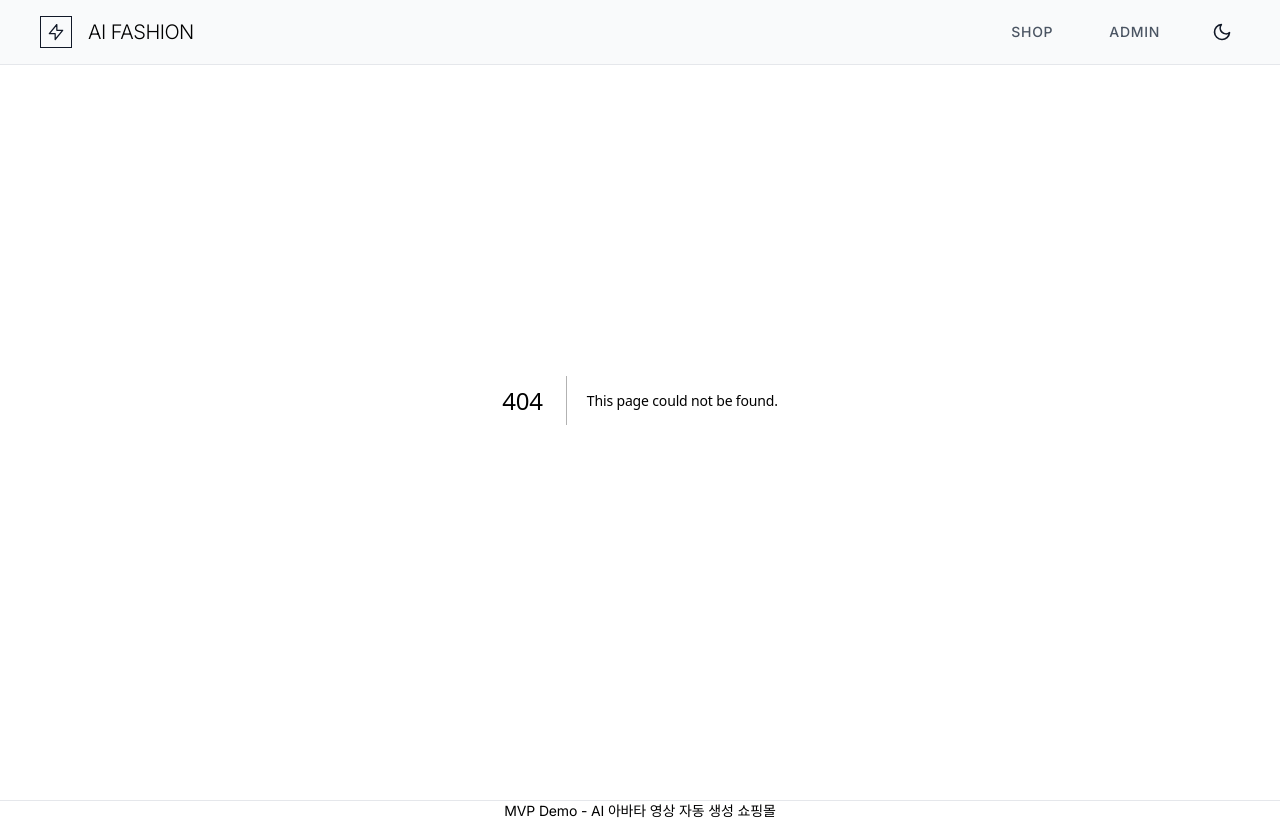
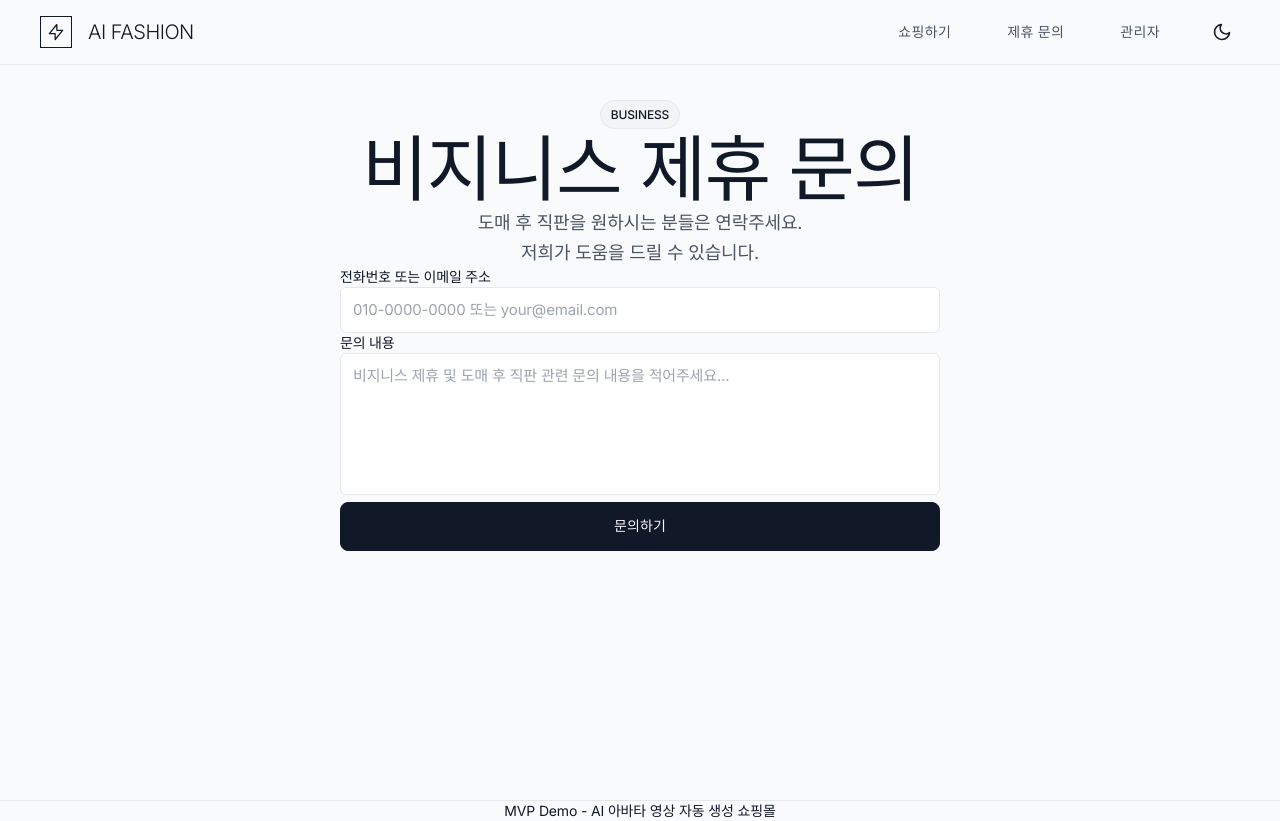
Before and after one commit to cjsdudwls1/ai-fashion-shop, a Next.js app: page /partnership in a window 1280 px wide. Before the commit this address had no page. Built offline with nearby package versions, Linux system fonts and the light colour scheme.

Commit message:
feat: 비즈니스 제휴 문의 기능 추가 및 네비게이션 업데이트

```diff
--- a/package.json
+++ b/package.json
@@ -12,6 +12,7 @@
     "node": ">=18.17.0"
   },
   "dependencies": {
+    "@formspree/react": "^3.0.0",
     "@supabase/supabase-js": "^2.95.3",
     "jsonwebtoken": "^9.0.3",
     "next": "16.1.6",
--- /dev/null
+++ b/src/app/partnership/page.tsx
@@ -0,0 +1,24 @@
+import { ContactForm } from '@/components/ContactForm';
+
+export default function PartnershipPage() {
+    return (
+        <div className="section-padding min-h-screen">
+            <div className="container-main max-w-2xl mx-auto">
+                <div className="text-center mb-12 animate-fade-in">
+                    <span className="badge badge-primary mb-4">BUSINESS</span>
+                    <h1 className="text-hero mb-6">
+                        <span className="text-gradient">비지니스 제휴</span> 문의
+                    </h1>
+                    <p className="text-lg text-[var(--text-secondary)] leading-relaxed">
+                        도매 후 직판을 원하시는 분들은 연락주세요.<br />
+                        저희가 도움을 드릴 수 있습니다.
+                    </p>
+                </div>
+
+                <div className="form-container animate-fade-in" style={{ animationDelay: '0.1s' }}>
+                    <ContactForm />
+                </div>
+            </div>
+        </div>
+    );
+}
--- /dev/null
+++ b/src/components/ContactForm.tsx
@@ -0,0 +1,77 @@
+'use client';
+
+import React from 'react';
+import { useForm, ValidationError } from '@formspree/react';
+
+export function ContactForm() {
+    const [state, handleSubmit] = useForm("xojndnaz");
+
+    if (state.succeeded) {
+        return (
+            <div className="glass-card p-8 text-center animate-fade-in">
+                <h3 className="text-xl font-medium mb-2">문의해주셔서 감사합니다!</h3>
+                <p className="text-[var(--text-secondary)]">
+                    메시지가 성공적으로 전송되었습니다. 검토 후 빠른 시일 내에 답변 드리겠습니다.
+                </p>
+            </div>
+        );
+    }
+
+    return (
+        <form onSubmit={handleSubmit} className="space-y-6 animate-fade-in">
+            <div>
+                <label htmlFor="contact" className="block text-sm font-medium mb-2 text-[var(--text-primary)]">
+                    전화번호 또는 이메일 주소
+                </label>
+                <input
+                    id="contact"
+                    type="text"
+                    name="contact"
+                    className="input-field w-full"
+                    placeholder="010-0000-0000 또는 your@email.com"
+                    required
+                />
+                <ValidationError
+                    prefix="Contact"
+                    field="contact"
+                    errors={state.errors}
+                    className="text-red-500 text-sm mt-1"
+                />
+            </div>
+
+            <div>
+                <label htmlFor="message" className="block text-sm font-medium mb-2 text-[var(--text-primary)]">
+                    문의 내용
+                </label>
+                <textarea
+                    id="message"
+                    name="message"
+                    rows={5}
+                    className="input-field w-full resize-none"
+                    placeholder="비지니스 제휴 및 도매 후 직판 관련 문의 내용을 적어주세요..."
+                    required
+                />
+                <ValidationError
+                    prefix="Message"
+                    field="message"
+                    errors={state.errors}
+                    className="text-red-500 text-sm mt-1"
+                />
+            </div>
+
+            <button
+                type="submit"
+                disabled={state.submitting}
+                className="btn-primary w-full disabled:opacity-50 disabled:cursor-not-allowed"
+            >
+                {state.submitting ? '전송 중...' : '문의하기'}
+            </button>
+
+            {state.errors && (
+                <div className="text-red-500 text-sm text-center mt-2">
+                    메시지 전송 중 오류가 발생했습니다. 다시 시도해 주세요.
+                </div>
+            )}
+        </form>
+    );
+}
--- a/src/components/Navigation.tsx
+++ b/src/components/Navigation.tsx
@@ -17,11 +17,14 @@ export function Navigation() {
                 </Link>
 
                 <div className="flex items-center gap-8">
-                    <Link href="/products" className="nav-link text-sm uppercase tracking-wider">
-                        SHOP
+                    <Link href="/products" className="nav-link text-sm font-medium tracking-wide">
+                        쇼핑하기
                     </Link>
-                    <Link href="/admin" className="nav-link text-sm uppercase tracking-wider">
-                        ADMIN
+                    <Link href="/partnership" className="nav-link text-sm font-medium tracking-wide">
+                        제휴 문의
+                    </Link>
+                    <Link href="/admin" className="nav-link text-sm font-medium tracking-wide">
+                        관리자
                     </Link>
                     <ThemeToggle />
                 </div>
```
Also changed, not shown: 1 other file (tests, documents, lock files or other folders).
